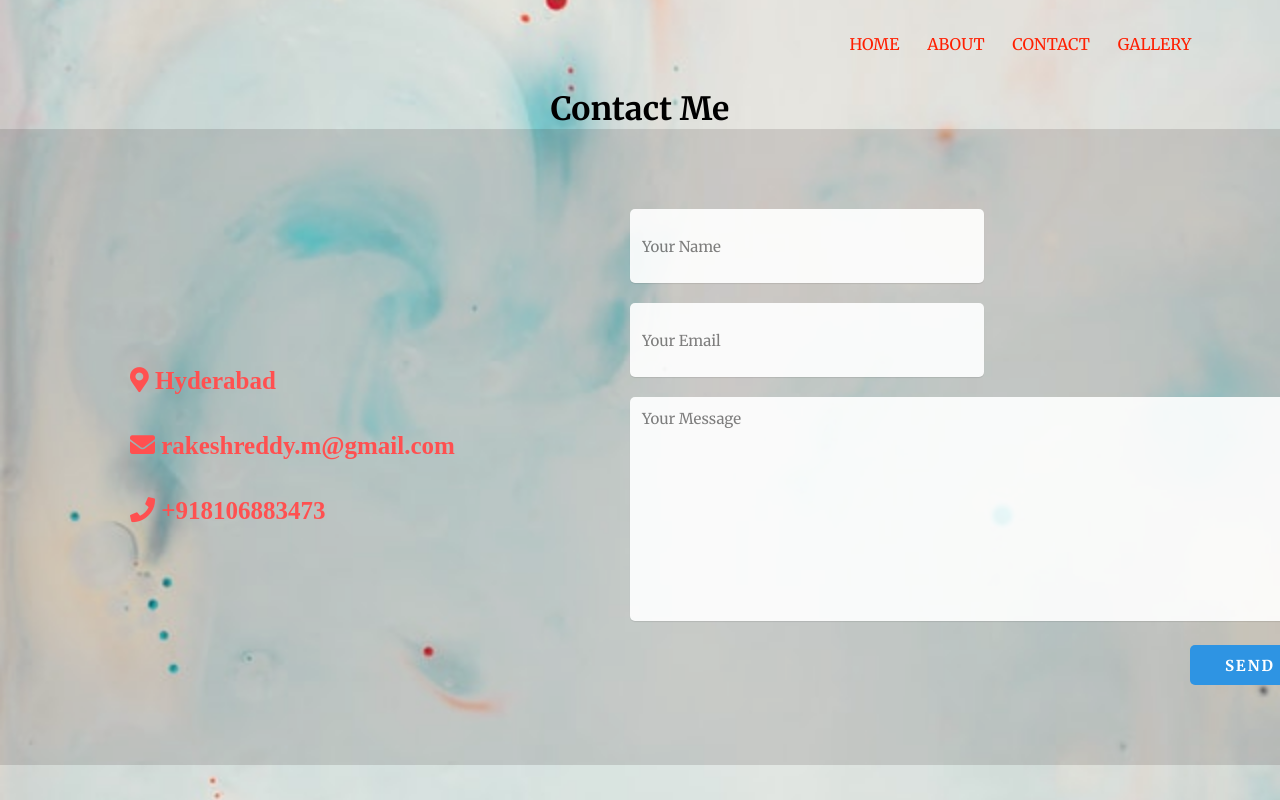
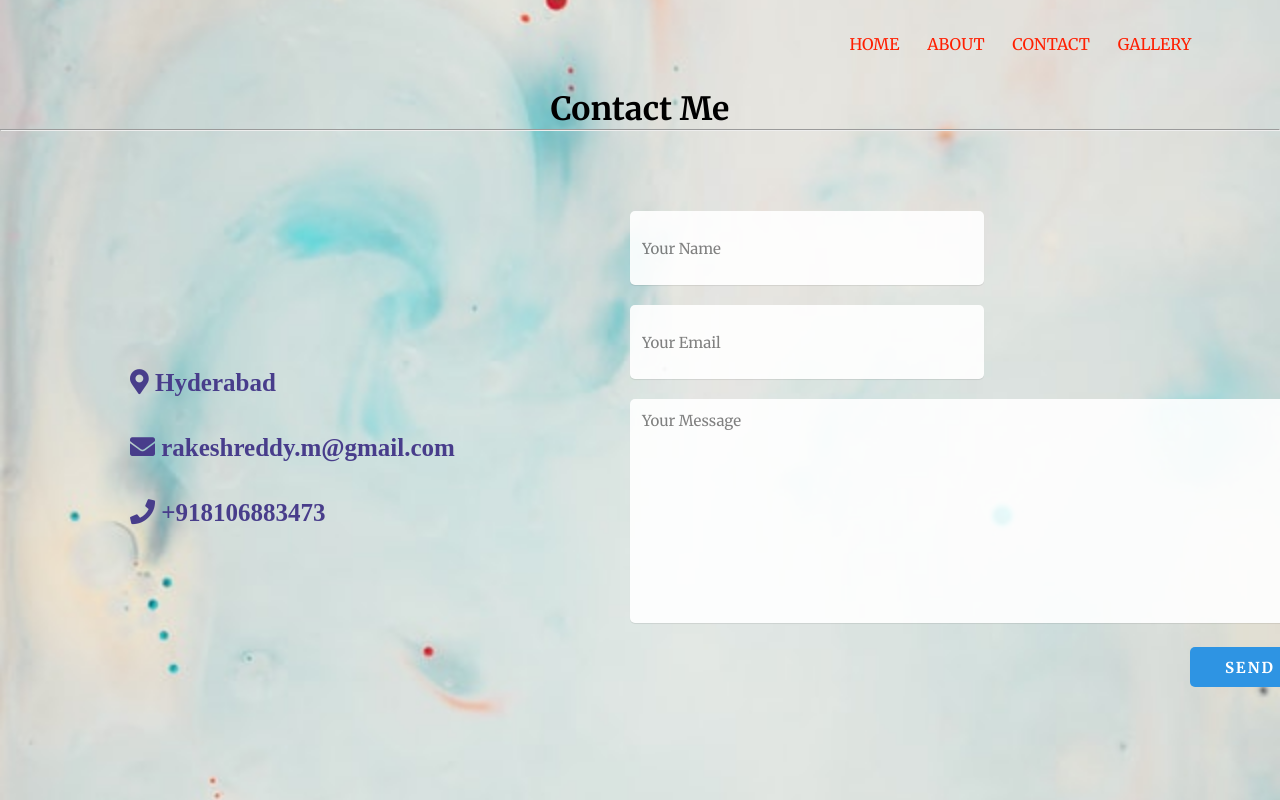
Before and after one commit to rakeshreddym21/rakeshreddym21.github.io, a plain HTML site: page contact.html in a window 1280 px wide. Drawn offline with Linux system fonts and the light colour scheme.

Commit message:
Modified Contact

```diff
--- a/contact.html
+++ b/contact.html
@@ -29,7 +29,7 @@
           </ul>
         </div>
       </nav>
-      <h1 style="text-align: center; font-size: 4vh;">Contact Me</h1>
+      <h1 style="text-align: center; font-size: 4vh;">Contact Me</h1><hr>
       <div class="contact-section">
         <div class="contact-info">
           <div><i class="fas fa-map-marker-alt"> Hyderabad </i></div>
@@ -37,7 +37,7 @@
           <div><i class="fas fa-phone"> +918106883473</i></div>
         </div>
         <div class="contact-form">
-          <form class="contact" action="" method="post">
+          <form class="contact" action="contact.html" method="post">
             <input
               type="text"
               name="name"
--- a/style2.css
+++ b/style2.css
@@ -133,7 +133,8 @@ position: absolute;
     display: flex;
     flex-direction: row;
     padding: 10vh;
-    background: rgba(37, 25, 25, 0.137);
+    /* background:rgba(255, 255, 255, 0.2); */
+
   }
 
   .contact-info{
@@ -147,7 +148,7 @@ position: absolute;
   .contact-info i{
     margin-right: 20px;
     font-size: 25px;
-    color: rgb(255, 80, 80);
+    color:darkslateblue;
   }
 
   .contact-form{
```
